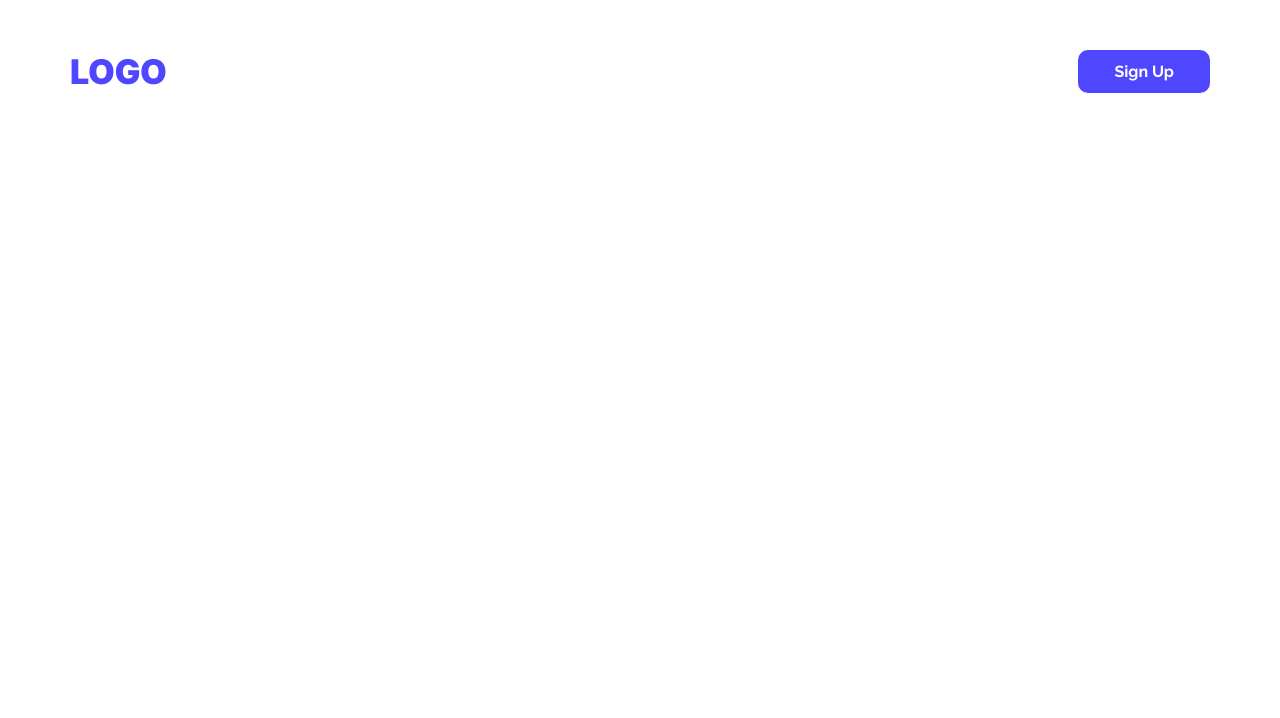
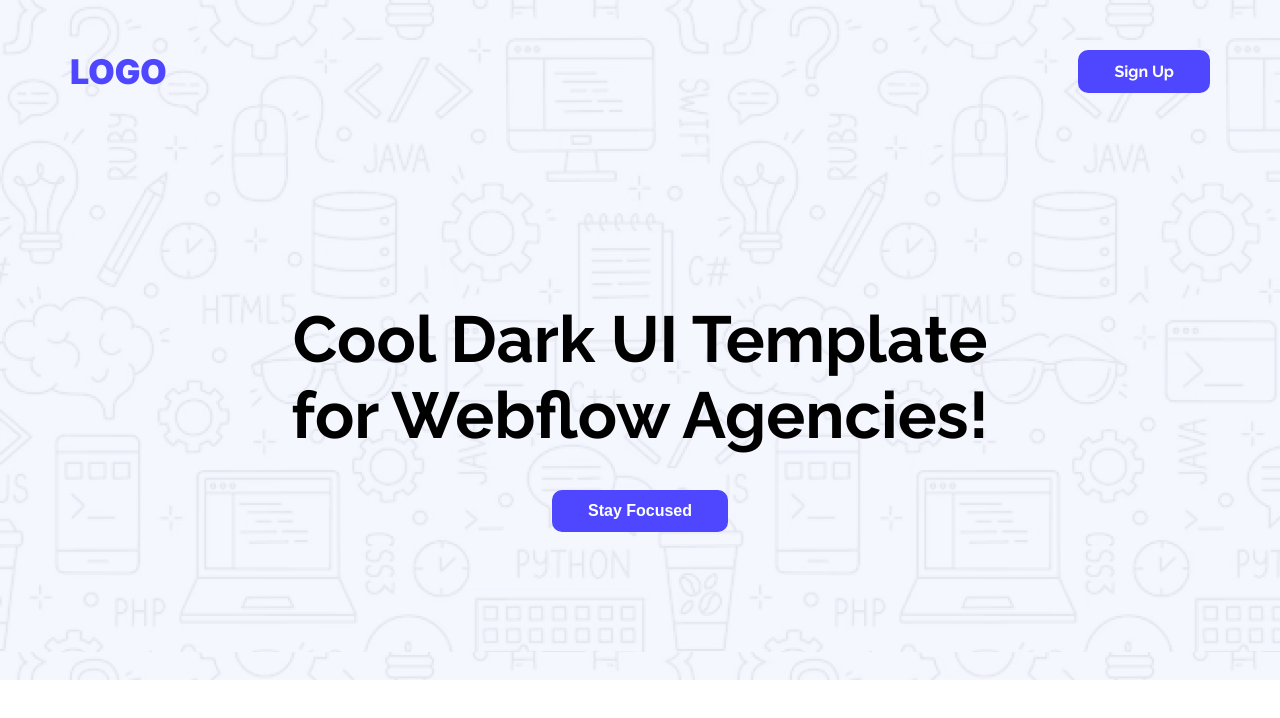
Before and after one commit to zubdotexe/landing-launchpad, a plain HTML site: page index.html in a window 1280 px wide. Drawn offline with Linux system fonts and the light colour scheme.

Commit message:
completed styling of the banner

```diff
--- a/index.html
+++ b/index.html
@@ -14,14 +14,19 @@
     <link href="https://fonts.googleapis.com/css2?family=Inter:ital,opsz,wght@0,14..32,100..900;1,14..32,100..900&display=swap" rel="stylesheet">
     <link rel="stylesheet" href="styles/style.css">
 </head>
-<body>
-    <header>
+<body class="raleway-normal">
+    <header class="header">
         <nav>
             <ul>
                 <li><a href="" class="logo inter-normal" style="font-size: 34px;">LOGO</a></li>
                 <li><a href=""><button class="btn-primary raleway-normal">Sign Up</button></a></li>
             </ul>
         </nav>
+
+        <div class="banner">
+            <h1 class="banner-title">Cool Dark UI Template for Webflow Agencies!</h1>
+            <a href=""><button class="btn-primary">Stay Focused</button></a>
+        </div>
     </header>
     <main></main>
     <footer></footer>
--- a/styles/style.css
+++ b/styles/style.css
@@ -35,6 +35,13 @@
     font-weight: 900;
 }
 
+/* headers styles */
+
+.header {
+    background-image: url("../images/Hero-bg.png");
+    height: 85vh;
+}
+
 /* nav styles */
 
 nav ul {
@@ -53,3 +60,14 @@ nav ul li {
 nav li a {
     text-decoration: none;
 }
+
+/* banner styles */
+
+.banner {
+    margin: 158px 267.5px 152px 267.5px;
+    text-align: center;
+}
+.banner-title {
+    font-size: 65px;
+    margin-bottom: 37px;
+}
```
Also changed, not shown: images/Hero-bg.png (added).
